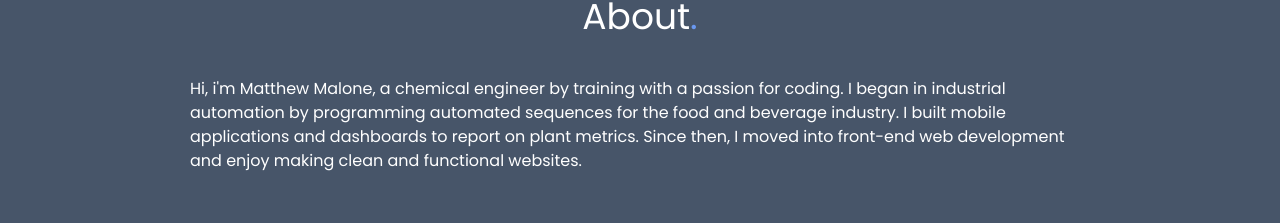
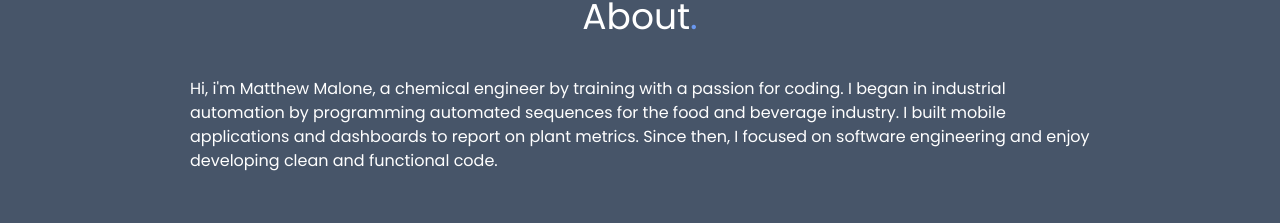
Before and after one commit to mama4294/portfolio, a React (Create React App) app: page / in a window 1280 px wide. Shown: the part 1888-2111 px from the top of the page. Built offline with nearby package versions, Linux system fonts and the light colour scheme.

Commit message:
modifys wording. Adds shadow to project filter selector buttons

```diff
--- a/src/components/Button.jsx
+++ b/src/components/Button.jsx
@@ -4,8 +4,8 @@ export const Button = ({ children, selected, onClick, type,}) => {
         let style = ''
         switch (type) {
           case 'selector':
-            style = `pointer px-4 py-2 m-2 rounded-md ${
-                selected ? "bg-primary text-white" : "text-base"
+            style = `pointer px-4 py-2 m-2 rounded-md shadow-md ${
+                selected ? "bg-primary text-white" : "text-base hover:bg-light"
               }`
             break
             case 'form':
--- a/src/data/data.js
+++ b/src/data/data.js
@@ -116,7 +116,7 @@ export const projects = [
     type: "Industrial Automation",
     description: "Integration of a production centrifuge with a plant DCS",
     details:
-      "A disk stack centrifuge continously separates a feed slurry into separate liquid and solid stream. This $250k centrifuge can be operated from the factory floor but I integrated it with the factory's local control system so it could be run remotely from the factory control room.",
+      "A disk stack centrifuge continously separates a feed slurry into separate liquid and solid stream. This $400k centrifuge can be operated from the factory floor but I integrated it with the factory's local control system so it could be run remotely from the factory control room.",
     contrubutors:
       "I integrated all tags into the local control system and designed the human-machine interface (HMI) to control the centrifuge. I commissioned it with engineers and operators on the factory floor.",
     technologies: [
--- a/src/routes/About.jsx
+++ b/src/routes/About.jsx
@@ -14,7 +14,7 @@ export const About = () => {
               transition={{type:'spring', duration: 2, bounce: 0.3 }}
               viewport={{ once: true }}
             >
-              <p className="text-white">Hi, i'm Matthew Malone, a chemical engineer by training with a passion for coding. I began in industrial automation by programming automated sequences for the food and beverage industry. I built mobile applications and dashboards to report on plant metrics. Since then, I moved into front-end web development and enjoy making clean and functional websites.</p>
+              <p className="text-white">Hi, i'm Matthew Malone, a chemical engineer by training with a passion for coding. I began in industrial automation by programming automated sequences for the food and beverage industry. I built mobile applications and dashboards to report on plant metrics. Since then, I focused on software engineering and enjoy developing clean and functional code.</p>
             </motion.div>
       </div>
     </section>
```
